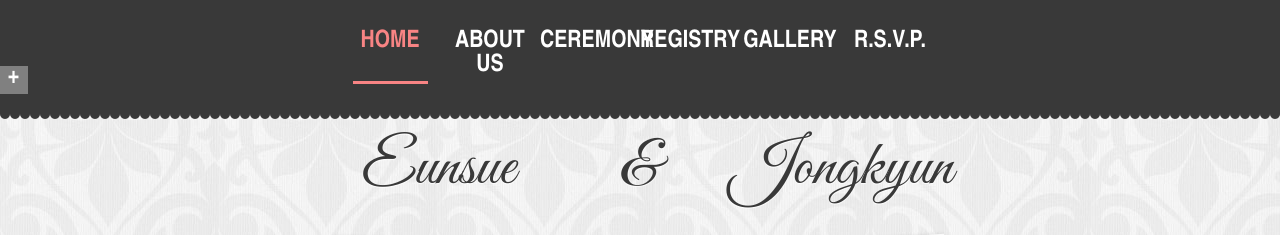
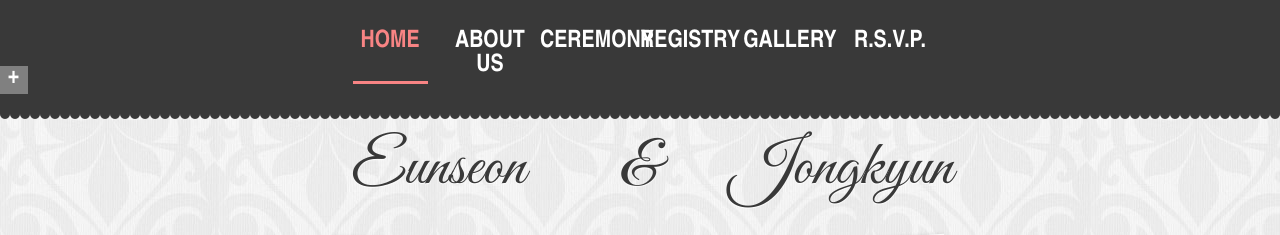
Before and after one commit to happydoma/happydoma.github.io, a plain HTML site: page index.html in a window 1280 px wide. Shown: the top 235 px of the page. Drawn offline with nearby package versions, Linux system fonts and the light colour scheme; some packages are replaced by stand-ins of ours; a script that the page names is missing; a web font is replaced by a local one.

Commit message:
first_minor2
change she name

```diff
--- a/index.html
+++ b/index.html
@@ -99,7 +99,7 @@ $(document).ready(function() {
 
 	<!-- HEADER STARTS -->
 	<header class="header" role="banner">
-				<h1 class="wrapper"><span>Eunsue</span> & <span>Jongkyun</span></h1>
+				<h1 class="wrapper"><span>Eunseon</span> & <span>Jongkyun</span></h1>
 				<div class="images"><span class="her pile"></span><span class="him pile"></span></div>
 				<h2>
 					<span class="event">are getting married...</span>
```
